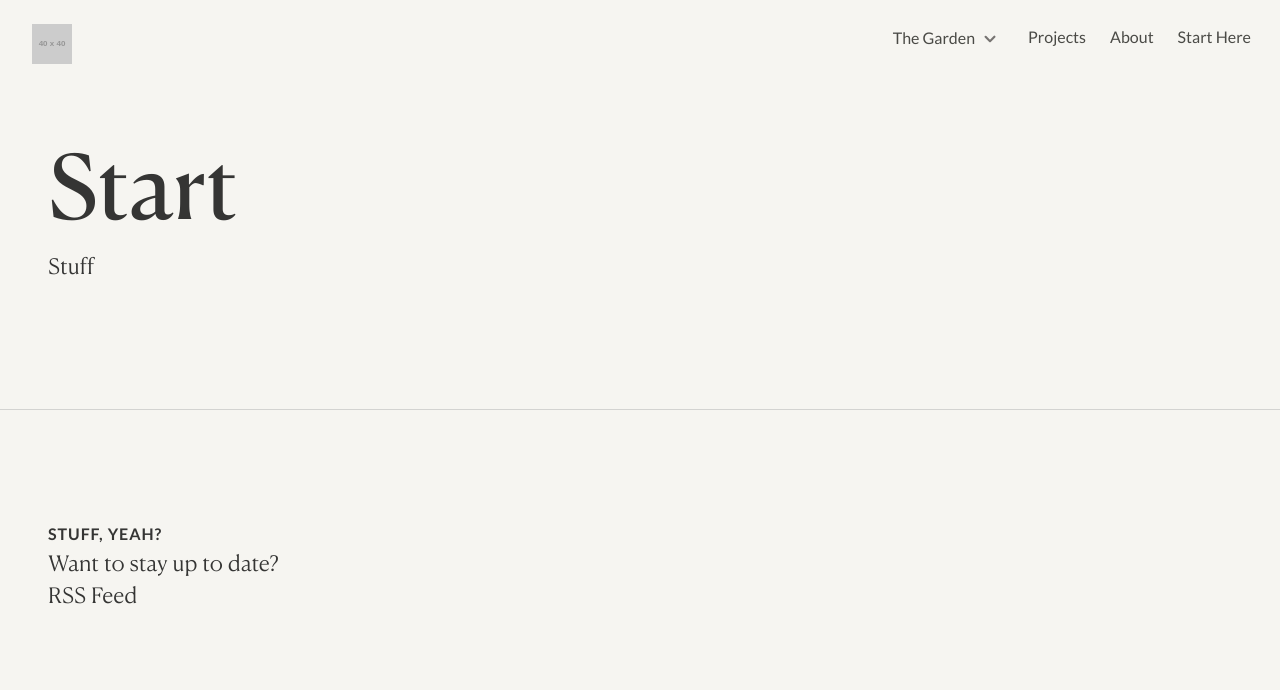
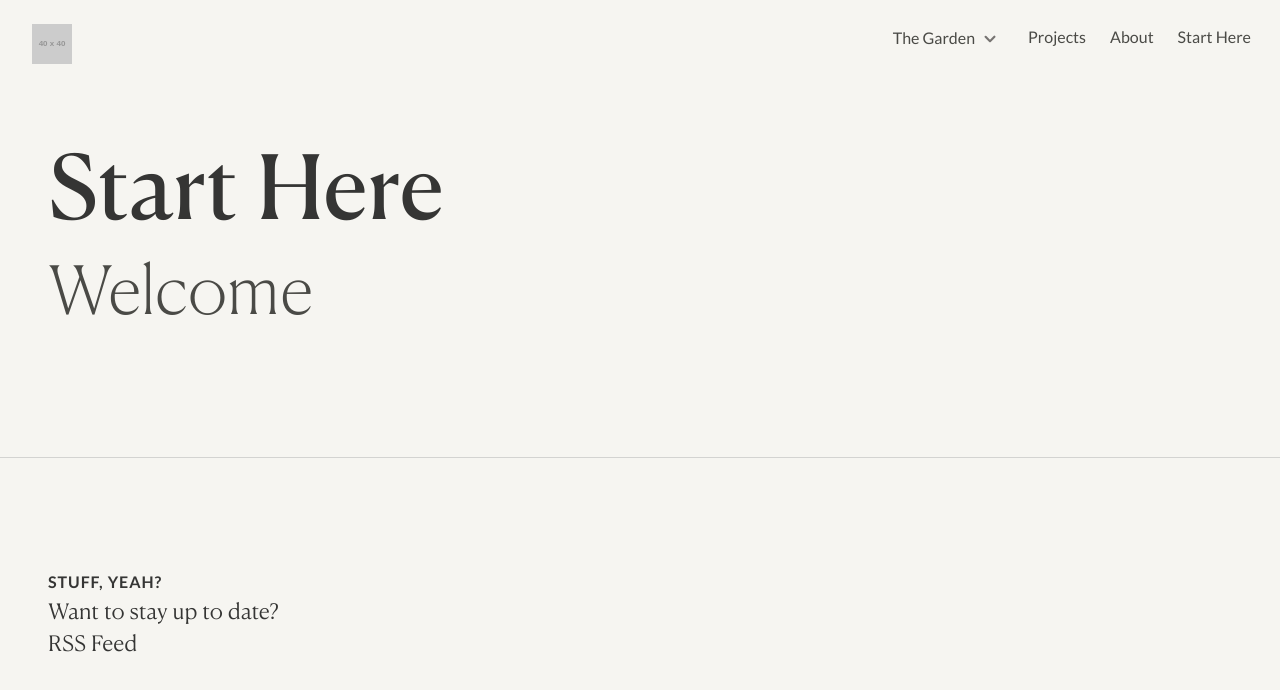
Before and after one commit to MaggieAppleton/maggieappleton.com-V2, a Next.js app: page /start in a window 1280 px wide. Shown: the top 690 px of the page. Built offline with nearby package versions, Linux system fonts and the light colour scheme.

Commit message:
main page updates

```diff
--- a/pages/projects.js
+++ b/pages/projects.js
@@ -11,7 +11,7 @@ export default function Projects({ projects }) {
     return (
         <Layout>
             <Title1>Projects</Title1>
-            <Title2>Stuff</Title2>
+            <Title2>In the past I have made things</Title2>
             <MasonryGrid largeGap>
                 {projects.map((project) => (
                     <ProjectCard
--- a/pages/start.js
+++ b/pages/start.js
@@ -1,11 +1,11 @@
 import Layout from "../components/Layout";
 import { Title1, Title2 } from "../components/Typography";
 
-export default function Patterns() {
+export default function StartHere() {
     return (
         <Layout>
-            <Title1>Start</Title1>
-            <p>Stuff</p>
+            <Title1>Start Here</Title1>
+            <Title2>Welcome</Title2>
         </Layout>
     );
 }
```
